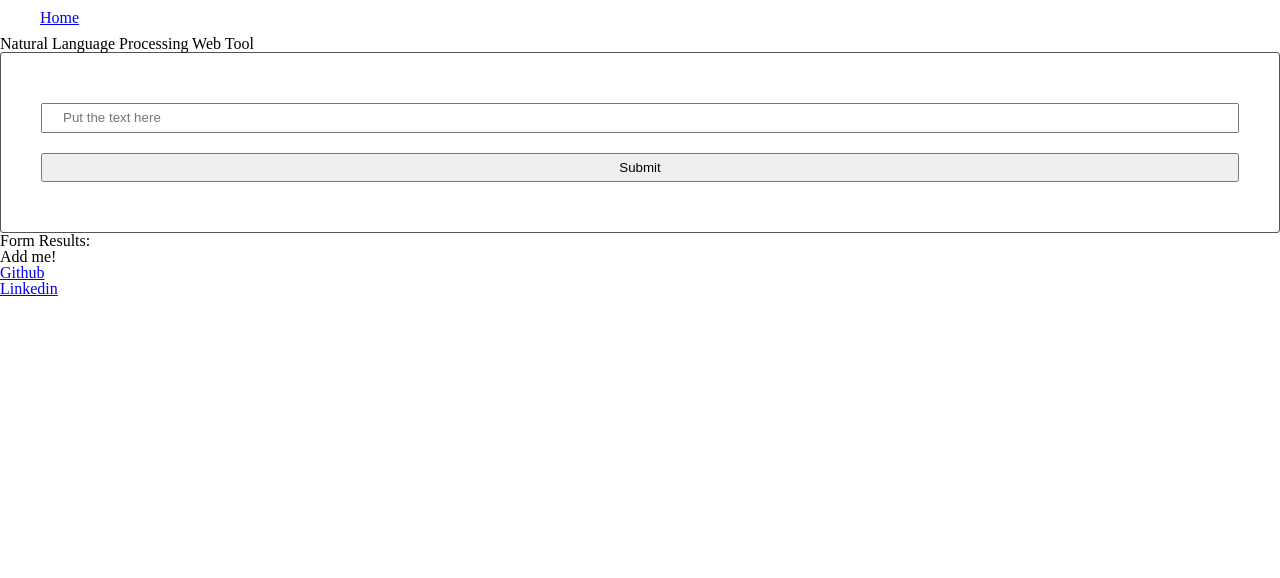
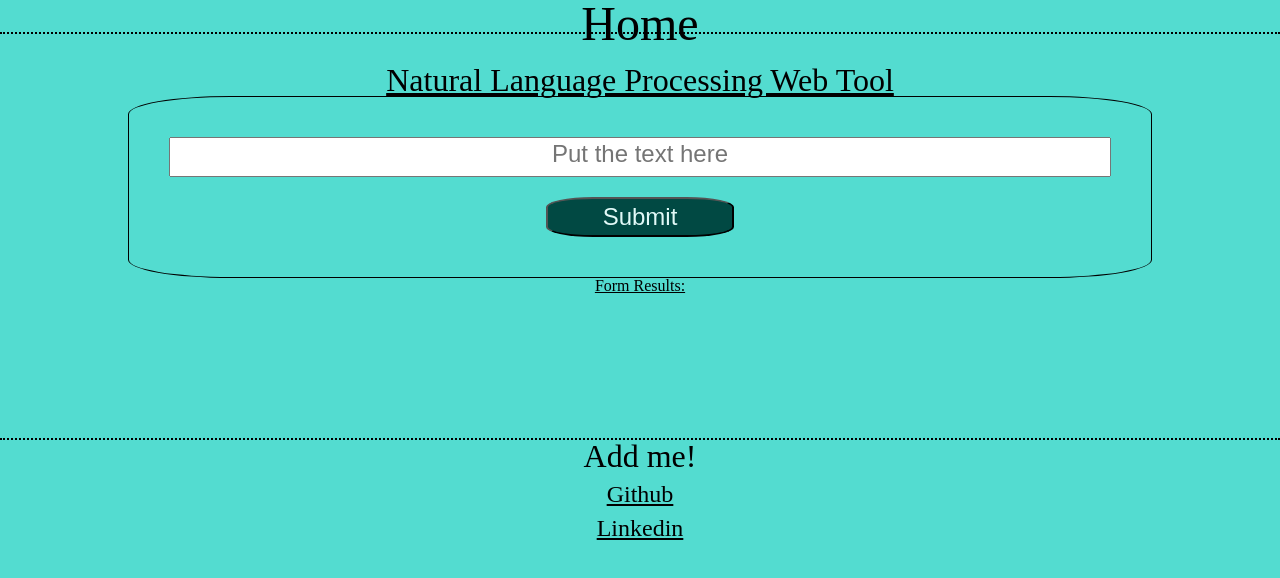
Before and after one commit to Bmg1612/News-article-with-NPL, a website built with webpack: page src/client/views/index.html in a window 1280 px wide. Built offline with nearby package versions, Linux system fonts and the light colour scheme.

Commit message:
style: Styled the page

```diff
--- a/src/client/styles/base.scss
+++ b/src/client/styles/base.scss
@@ -1,14 +1,37 @@
 body {
-    display: flex;
-    flex-direction: column;
-    min-height: 100vh;
+  max-width: 100%;
+  max-height: 100%;
+  margin: 0px;
+  padding: 0px;
+  font-size: 16px;
+  background-color: #53dcd0;
 }
 
-main {
-    flex: 2;
+.grid__container {
+  display: grid;
+  grid-template-columns: 1fr;
+  grid-template-rows: 10% 80% 10%;
+  grid-template-areas:
+    "nav"
+    "main"
+    "footer";
+  gap: 20px;
+}
+.page__nav {
+  grid-area: nav;
+  width: 100%;
 }
 
-section {
-    max-width: 800px;
-    margin: 50px auto;
+.page__main {
+  grid-area: main;
+  width: 100%;
 }
+
+.page__footer {
+  grid-area: footer;
+  width: 100%;
+}
+
+p {
+  margin: 0px;
+}
--- a/src/client/styles/footer.scss
+++ b/src/client/styles/footer.scss
@@ -0,0 +1,17 @@
+.page__footer {
+  text-align: center;
+  border-top: 2px dotted #000000;
+}
+
+.footer__heading {
+  font-size: 2rem;
+}
+
+.contact__text {
+  font-size: 1.5rem;
+  margin: 10px 0;
+}
+
+.contact__link {
+  color: #000000;
+}
--- a/src/client/styles/form.scss
+++ b/src/client/styles/form.scss
@@ -1,12 +1,73 @@
-form {
-    border: 1px solid #545454;
-    border-radius: 3px;
-    padding: 40px;
+.page__form {
+  border: 1px solid #000000;
+  border-radius: 10%;
+  padding: 40px;
+  width: 80%;
+  margin-left: auto;
+  margin-right: auto;
 }
 
-input {
-    padding: 5px 20px;
-    width: 100%;
-    line-height: 16px;
-    margin: 10px 0;
+.input__text {
+  width: 100%;
+  margin-left: auto;
+  margin-right: auto;
+  height: 40px;
+  margin-bottom: 20px;
+  font-size: 1rem;
 }
+
+.input__text::placeholder {
+  text-align: center;
+  font-size: 1.5rem;
+}
+
+.input__button {
+  width: 20%;
+  height: 40px;
+  display: block;
+  margin-left: auto;
+  margin-right: auto;
+  border-radius: 25%;
+  background-color: #014943;
+  color: #e1f9f7;
+  font-size: 1.5rem;
+  cursor: pointer;
+}
+
+.input__button:hover {
+  text-decoration: underline;
+  background-color: #018377;
+}
+
+.heading__bottom {
+  text-align: center;
+  text-decoration: underline;
+}
+
+.results__list {
+  padding-right: 20px;
+}
+
+.results__text {
+  text-align: justify;
+  margin-bottom: 10px;
+  line-height: 25px;
+}
+
+.api__title__text {
+  text-align: center;
+  font-weight: bold;
+  font-size: 1.5rem;
+  display: block;
+}
+
+.results__item {
+  list-style-type: square;
+  margin-bottom: 10px;
+  text-align: justify;
+}
+
+.api__title {
+  font-weight: bold;
+  font-size: 1.2rem;
+}
--- a/src/client/styles/header.scss
+++ b/src/client/styles/header.scss
@@ -1,5 +1,21 @@
 header {
-    display: flex;
-    justify-content: space-between;
-    padding: 10px 40px;
+  display: flex;
+  justify-content: space-between;
+  text-align: center;
+  font-size: 3rem;
+  border-bottom: 2px dotted #000000;
+  margin-bottom: 10px;
+  padding: 0px;
 }
+
+.nav__item {
+  text-decoration: none;
+  color: #000000;
+  cursor: pointer;
+}
+
+.heading__top {
+  text-align: center;
+  font-size: 2rem;
+  text-decoration: underline;
+}
```
